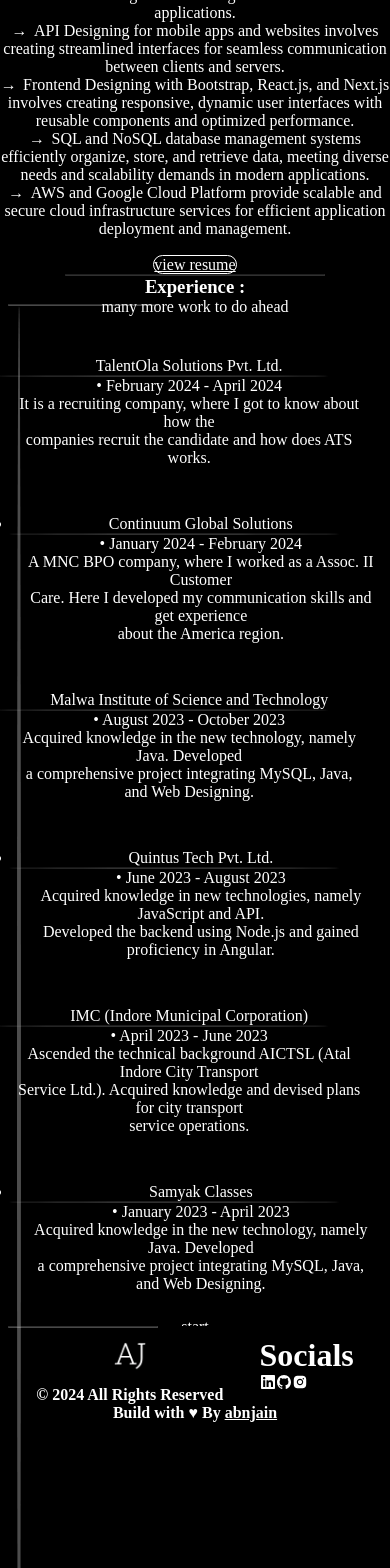
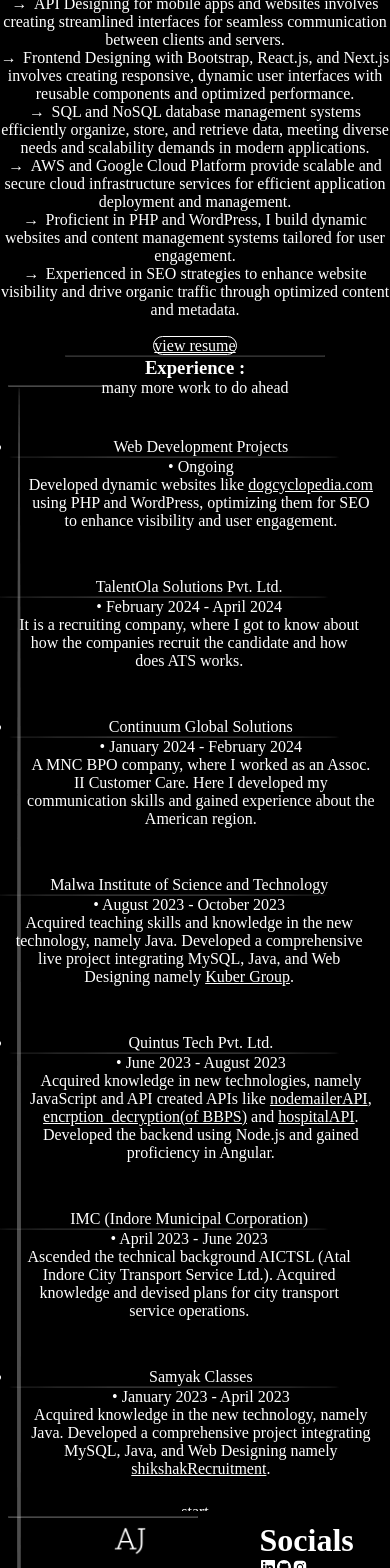
Before and after one commit to abnjain/abnjain, a Next.js app: page /About in a window 390 px wide. Shown: the part 432-2000 px from the top of the page. Built offline with nearby package versions, Linux system fonts and the light colour scheme.

Commit message:
Update about PHP and wordpress and SEO

```diff
--- a/app/About/page.js
+++ b/app/About/page.js
@@ -6,7 +6,7 @@
             <main>
                 <h1 className="text-center text-3xl font-bold tracking-wide m-8 mt-10">About <span className="text-custom-fireOpal">ME</span></h1>
                 <div className="expert text-center m-2">
-                    <h2 className="text-lg m-6">As a seasoned full-stack developer, I specialize in building web applications and services. <br />
+                    <h2 className="text-lg m-6">As a seasoned full-stack developer, I specialize in building web applications and services. <br className="hidden md:block" />
                     I'm also skilled in creating animations, which elevate user experience by adding dynamic elements to interfaces. </h2>
                     <hr className="mb-3 opacity-20 w-2/3 mx-auto" />
                     <h3 className="text-xl font-semibold m-4 mt-3">My <span className="text-custom-fireOpal">expertise</span> includes :</h3>
@@ -18,45 +18,59 @@
                         <li>Frontend Designing with Bootstrap, React.js, and Next.js involves creating responsive, dynamic user interfaces with reusable components and optimized performance.</li>
                         <li>SQL and NoSQL database management systems efficiently organize, store, and retrieve data, meeting diverse needs and scalability demands in modern applications.</li>
                         <li>AWS and Google Cloud Platform provide scalable and secure cloud infrastructure services for efficient application deployment and management.</li>
+                        <li>Proficient in PHP and WordPress, I build dynamic websites and content management systems tailored for user engagement.</li>
+                        <li>Experienced in SEO strategies to enhance website visibility and drive organic traffic through optimized content and metadata.</li>
                         <br/>
                     </ul>
-                        <a type="submit" className="mb-6 px-3 text-custom-fireOpal border border-solid rounded-full text-lg hover:uppercase" href="/resume.pdf" download="Abhinav Jain Resume.pdf">view resume</a>
+                        <a type="submit" className="mb-6 px-3 text-custom-fireOpal border border-solid rounded-full text-lg hover:uppercase" href="/resume.pdf" download="Abhinav_Jain_Resume.pdf">view resume</a>
                     <hr className="mb-3 opacity-20 w-2/3 mx-auto" />
                     <h3 className="text-xl font-semibold m-4 mt-3">Experience :</h3>
                     <p className="many">many more work to do ahead</p>
-                    <hr className="aLine flex md:hidden"/>
+                    <hr className="bLine flex md:hidden"/>
                     <hr className="horLine"/>
                     <br/>
                     <br/>
                     <ul>
-                        <li className="right m-3"><span className="title text-lg font-medium">TalentOla Solutions Pvt. Ltd.</span><br/><hr className="lineR m-1"/>
-                            • February 2024 - April 2024
-                            <p>It is a recruiting company, where I got to know about how the <br /> companies recruit the candidate and how does ATS works.</p>
+                        <li className="left m-3">
+                            <span className="title text-lg font-medium">Web Development Projects</span><br/><hr className="lineL m-1"/>
+                            • Ongoing
+                            <p>Developed dynamic websites like <a className="text-custom-fireOpal hover:uppercase" href="https://dogcyclopedia.com" target="_blank">dogcyclopedia.com</a> using PHP <br className="hidden md:block" /> and WordPress, optimizing them for SEO to enhance visibility <br className="hidden md:block" /> and user engagement.</p>
                         </li>
                         <br/>
-                        <li className="left m-3"><span className="title text-lg font-medium">Continuum Global Solutions</span><br/><hr className="lineL m-1"/>
-                            • January 2024 - February 2024
-                            <p>A MNC BPO company, where I worked as a Assoc. II Customer <br /> Care. Here I developed my communication skills and get experience <br /> about the America region.</p>
+                        <li className="right m-3">
+                            <span className="title text-lg font-medium">TalentOla Solutions Pvt. Ltd.</span><br/><hr className="lineR m-1"/>
+                            • February 2024 - April 2024
+                            <p>It is a recruiting company, where I got to know about how the <br className="hidden md:block" /> companies recruit the candidate and how does ATS works.</p>
                         </li>
                         <br/>
-                        <li className="right m-3"><span className="title text-lg font-medium">Malwa Institute of Science and Technology</span><br/><hr className="lineR m-1"/>
-                            • August 2023 - October 2023
-                            <p>Acquired knowledge in the new technology, namely Java. Developed <br /> a comprehensive project integrating MySQL, Java, and Web Designing.</p>
+                        <li className="left m-3">
+                            <span className="title text-lg font-medium">Continuum Global Solutions</span><br/><hr className="lineL m-1"/>
+                            • January 2024 - February 2024
+                            <p>A MNC BPO company, where I worked as an Assoc. II Customer <br className="hidden md:block" /> Care. Here I developed my communication skills and gained experience <br className="hidden md:block" /> about the American region.</p>
                         </li>
                         <br/>
-                        <li className="left m-3"><span className="title text-lg font-medium">Quintus Tech Pvt. Ltd.</span><br/><hr className="lineL m-1"/>
-                            • June 2023 - August 2023
-                            <p>Acquired knowledge in new technologies, namely JavaScript and API. <br /> Developed the backend using Node.js and gained proficiency in Angular.</p>
+                        <li className="right m-3">
+                            <span className="title text-lg font-medium">Malwa Institute of Science and Technology</span><br/><hr className="lineR m-1"/>
+                            • August 2023 - October 2023
+                            <p>Acquired teaching skills and knowledge in the new technology, <br className="hidden md:block" /> namely Java. Developed a comprehensive live project integrating <br className="hidden md:block" /> MySQL, Java, and Web Designing namely <a className="text-custom-fireOpal hover:uppercase" href="https://kgstocks.in" target="_blank">Kuber Group</a>.</p>
                         </li>
                         <br/>
-                        <li className="right m-3"><span className="title text-lg font-medium">IMC (Indore Municipal Corporation)</span><br/><hr className="lineR m-1"/>
-                            • April 2023 - June 2023
-                            <p>Ascended the technical background AICTSL (Atal Indore City Transport <br /> Service Ltd.). Acquired knowledge and devised plans for city transport <br /> service operations.</p>
+                        <li className="left m-3">
+                            <span className="title text-lg font-medium">Quintus Tech Pvt. Ltd.</span><br/><hr className="lineL m-1"/>
+                            • June 2023 - August 2023
+                            <p>Acquired knowledge in new technologies, namely JavaScript and API <br className="hidden md:block" /> created APIs like <a className="text-custom-fireOpal hover:uppercase" href="https://github.com/abnjain/Nodemailer_API" target="_blank">nodemailerAPI</a>, <a className="text-custom-fireOpal hover:uppercase" href="https://github.com/abnjain/encryption_decryption" target="_blank">encrption_decryption(of BBPS)</a> and <br className="hidden md:block" /> <a className="text-custom-fireOpal hover:uppercase" href="https://github.com/abnjain/hospitalAPI" target="_blank">hospitalAPI</a>. Developed the backend using Node.js and gained <br className="hidden md:block" /> proficiency in Angular.</p>
                         </li>
                         <br/>
-                        <li className="left m-3"><span className="title text-lg font-medium">Samyak Classes</span><br/><hr className="lineL m-1"/>
+                        <li className="right m-3">
+                            <span className="title text-lg font-medium">IMC (Indore Municipal Corporation)</span><br/><hr className="lineR m-1"/>
+                            • April 2023 - June 2023
+                            <p>Ascended the technical background AICTSL (Atal Indore City Transport <br className="hidden md:block" /> Service Ltd.). Acquired knowledge and devised plans for city transport <br className="hidden md:block" /> service operations.</p>
+                        </li>
+                        <br/>
+                        <li className="left m-3">
+                            <span className="title text-lg font-medium">Samyak Classes</span><br/><hr className="lineL m-1"/>
                             • January 2023 - April 2023
-                            <p>Acquired knowledge in the new technology, namely Java. Developed <br /> a comprehensive project integrating MySQL, Java, and Web Designing.</p>
+                            <p>Acquired knowledge in the new technology, namely Java. Developed <br className="hidden md:block" /> a comprehensive project integrating MySQL, Java, and Web Designing namely <a className="text-custom-fireOpal hover:uppercase" href="https://github.com/abnjain/hospitalAPI" target="_blank">shikshakRecruitment</a>.</p>
                         </li>
                         <br/>
                     </ul>
--- a/app/globals.css
+++ b/app/globals.css
@@ -25,7 +25,7 @@
   border-left: 3px solid white;
   opacity: 0.3;
   border-radius: 50%;
-  height: 1050px;
+  height: 1330px;
   position: absolute;
   left: 50%;
   margin-left: -3px;
@@ -55,15 +55,24 @@
 .aLine{
   position: relative;
 }
+.bLine{
+  position: relative;
+}
 
 @media (max-width: 640px) {
   .expert .horLine{
-    height: 1540px;
+    height: 1675px;
     left: 5%;
   }
   .aLine{
     left: 2%;
-    width: 150px;
+    top: 5px;
+    width: 190px;
+    opacity: 0.3;
+  }
+  .bLine{
+    left: 2%;
+    width: 104px;
     opacity: 0.3;
   }
   .start {
```
Also changed, not shown: app/page.js (+27 -6 lines), 1 other file (tests, documents, lock files or other folders).
